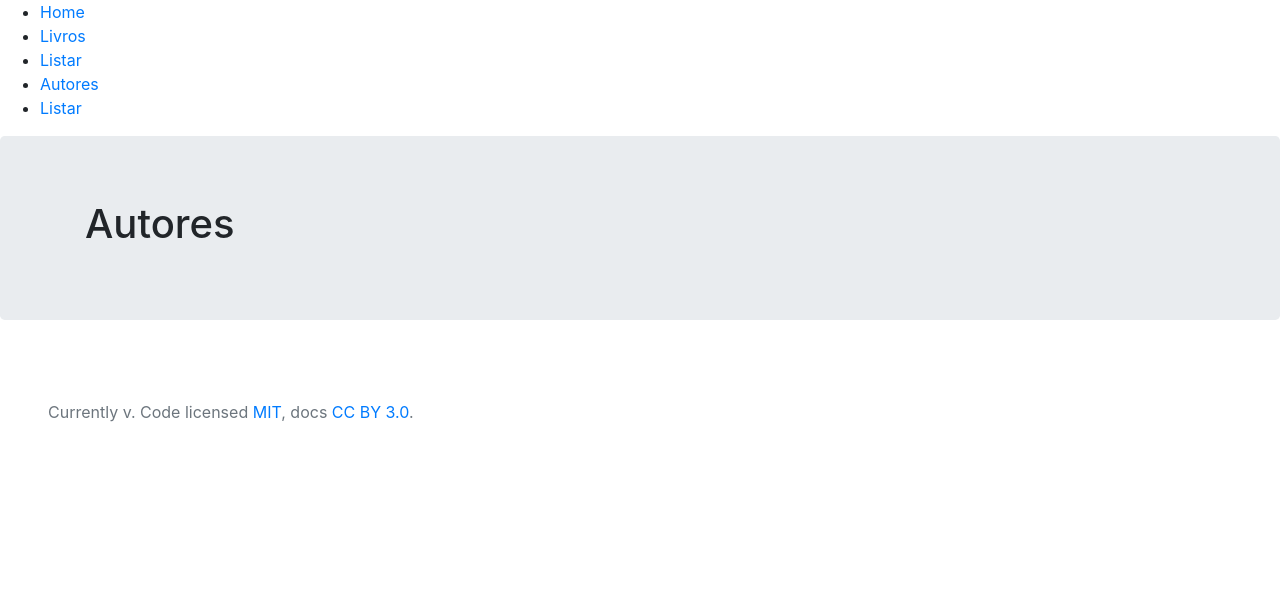
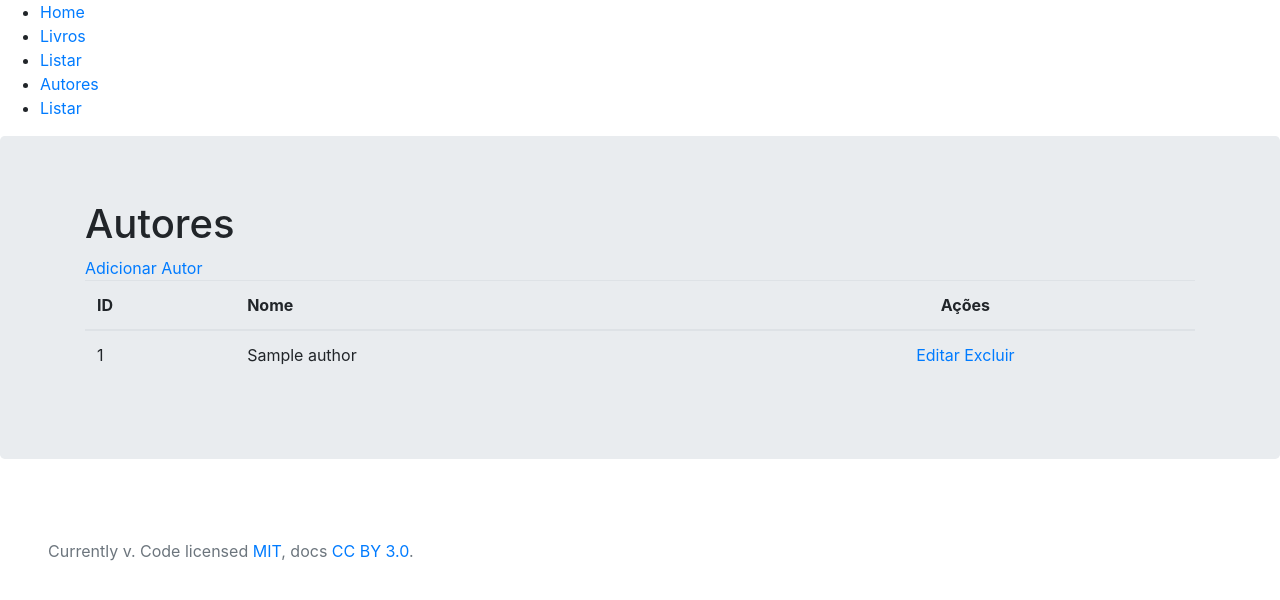
Before and after one commit to luxu/project-biblioteca, a Django app: page /autores/ in a window 1280 px wide. Shown: the part 24-624 px from the top of the page. Run offline with Django 4.2, Linux system fonts and the light colour scheme; tables that the repository leaves empty hold one stand-in row (values such as "Sample post"); some libraries are stand-ins or nearby versions.

Commit message:
CRUD Author

```diff
--- a/library/urls.py
+++ b/library/urls.py
@@ -10,5 +10,8 @@ urlpatterns = [
     path('livros/<int:pk>/edit/', v.BookUpdateView.as_view(), name='book_edit'),
     path('livros/<int:pk>/delete/', v.BookDeleteView.as_view(), name='book_delete'),
 
-    path('autores/', v.AuthorListView.as_view(), name='author_list')
+    path('autores/', v.AuthorListView.as_view(), name='author_list'),
+    path('autores/create/', v.AuthorCreateView.as_view(), name='author_create'),
+    path('autores/<int:pk>/edit/', v.AuthorUpdateView.as_view(), name='author_edit'),
+    path('autores/<int:pk>/delete/', v.AuthorDeleteView.as_view(), name='author_delete'),
 ]
--- a/library/views.py
+++ b/library/views.py
@@ -1,41 +1,65 @@
 from django.urls import reverse_lazy
 from django.views import generic as g
 
-from library.forms import BookForm
-from library.models import Book
+from library.forms import BookForm, AuthorForm
+from library.models import Book, Author
 
 
 class Index(g.TemplateView):
     template_name = 'index.html'
 
 
+# BOOKS
+
 class BookListView(g.ListView):
     model = Book
-    template_name = 'library/book_list.html'
-    paginate_by = 10
-
-
-class AuthorListView(g.ListView):
-    model = Book
-    template_name = 'library/author_list.html'
+    template_name = 'library/book/book_list.html'
     paginate_by = 10
 
 
 class BookCreateView(g.CreateView):
     model = Book
-    template_name = 'library/book_form.html'
+    template_name = 'library/book/book_form.html'
     form_class = BookForm
-    success_url = 'book_list'
+    success_url = reverse_lazy('book_list')
 
 
 class BookUpdateView(g.UpdateView):
     model = Book
-    template_name = 'library/book_form.html'
+    template_name = 'library/book/book_form.html'
     form_class = BookForm
     success_url = reverse_lazy('book_list')
 
 
 class BookDeleteView(g.DeleteView):
     model = Book
-    template_name = "library/book_confirm_delete.html"
+    template_name = "library/book/book_confirm_delete.html"
     success_url = reverse_lazy('book_list')
+
+
+# AUTHOR
+
+class AuthorListView(g.ListView):
+    model = Author
+    template_name = 'library/author/author_list.html'
+    paginate_by = 10
+
+
+class AuthorCreateView(g.CreateView):
+    model = Author
+    template_name = 'library/author/author_form.html'
+    form_class = AuthorForm
+    success_url = reverse_lazy('author_list')
+
+
+class AuthorUpdateView(g.UpdateView):
+    model = Author
+    template_name = 'library/author/author_form.html'
+    form_class = AuthorForm
+    success_url = reverse_lazy('author_list')
+
+
+class AuthorDeleteView(g.DeleteView):
+    model = Author
+    template_name = "library/author/author_confirm_delete.html"
+    success_url = reverse_lazy('author_list')
--- a/templates/base.html
+++ b/templates/base.html
@@ -5,11 +5,9 @@
     <meta charset="UTF-8">
     <meta name="viewport" content="width=device-width, initial-scale=1, shrink-to-fit=no">
     <title>Biblioteca Municipal</title>
-
     {% block css %}
         {% include 'includes/css.html' %}
     {% endblock css %}
-
 </head>
 
 <body>
--- a/templates/library/book_list.html
+++ b/templates/library/author/author_list.html
@@ -1,8 +1,8 @@
 {% extends 'base.html' %}
 
 {% block content %}
-    <h3>Lista de livros</h3>
-    <a href="{% url 'book_create' %}">Adicionar Livro</a>
+    <h1>Autores</h1>
+    <a href="{% url 'author_create' %}">Adicionar Autor</a>
     <div class="box-body table-responsive">
     <table class="table table-condensed">
         <thead>
@@ -13,18 +13,17 @@
         </tr>
         </thead>
         <tbody>
-        {% for book in object_list %}
+        {% for author in object_list %}
             <tr>
-                <td>{{ book.id }}</td>
-                <td>{{ book }}</td>
+                <td>{{ author.id }}</td>
+                <td>{{ author }}</td>
                 <td class="text-center">
-                    <a href="{% url 'book_edit' book.id %}">Editar</a>
-                    <a href="{% url 'book_delete' book.id %}">Excluir</a>
+                    <a href="{% url 'author_edit' author.id %}">Editar</a>
+                    <a href="{% url 'author_delete' author.id %}">Excluir</a>
                 </td>
             </tr>
         {% endfor %}
         </tbody>
     </table>
     </div>
-
 {% endblock content %}
--- a/templates/library/author_list.html
+++ /dev/null
@@ -1,5 +0,0 @@
-{% extends 'base.html' %}
-
-{% block content %}
-    <h1>Autores</h1>
-{% endblock content %}
```
Also changed, not shown: library/forms.py (+9 -1 lines), templates/library/author/author_confirm_delete.html (added, +14 -0 lines), templates/library/author/author_form.html (added, +17 -0 lines), templates/library/book/book_list.html (added, +32 -0 lines), templates/library/book/book_confirm_delete.html (renamed from templates/library/book_confirm_delete.html), templates/library/book/book_form.html (renamed from templates/library/book_form.html).
